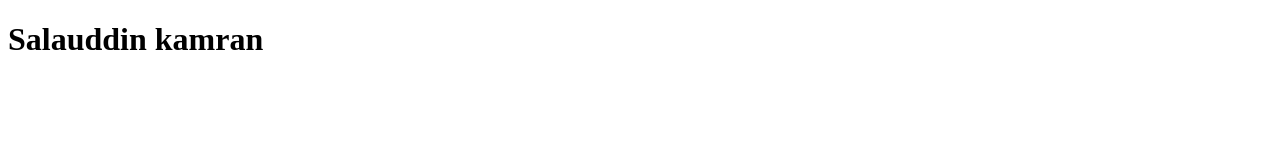
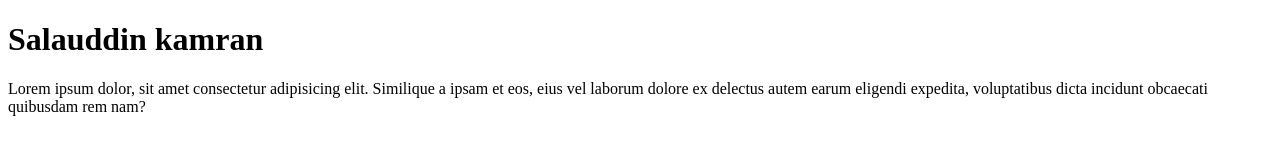
Before and after one commit to salauddinkamran/first-project, a plain HTML site: page index.html in a window 1280 px wide. Drawn offline with Linux system fonts and the light colour scheme.

Commit message:
ptag-added

```diff
--- a/index.html
+++ b/index.html
@@ -8,5 +8,6 @@
 </head>
 <body>
     <h1>Salauddin kamran</h1>
+    <p>Lorem ipsum dolor, sit amet consectetur adipisicing elit. Similique a ipsam et eos, eius vel laborum dolore ex delectus autem earum eligendi expedita, voluptatibus dicta incidunt obcaecati quibusdam rem nam?</p>
 </body>
 </html>
```
